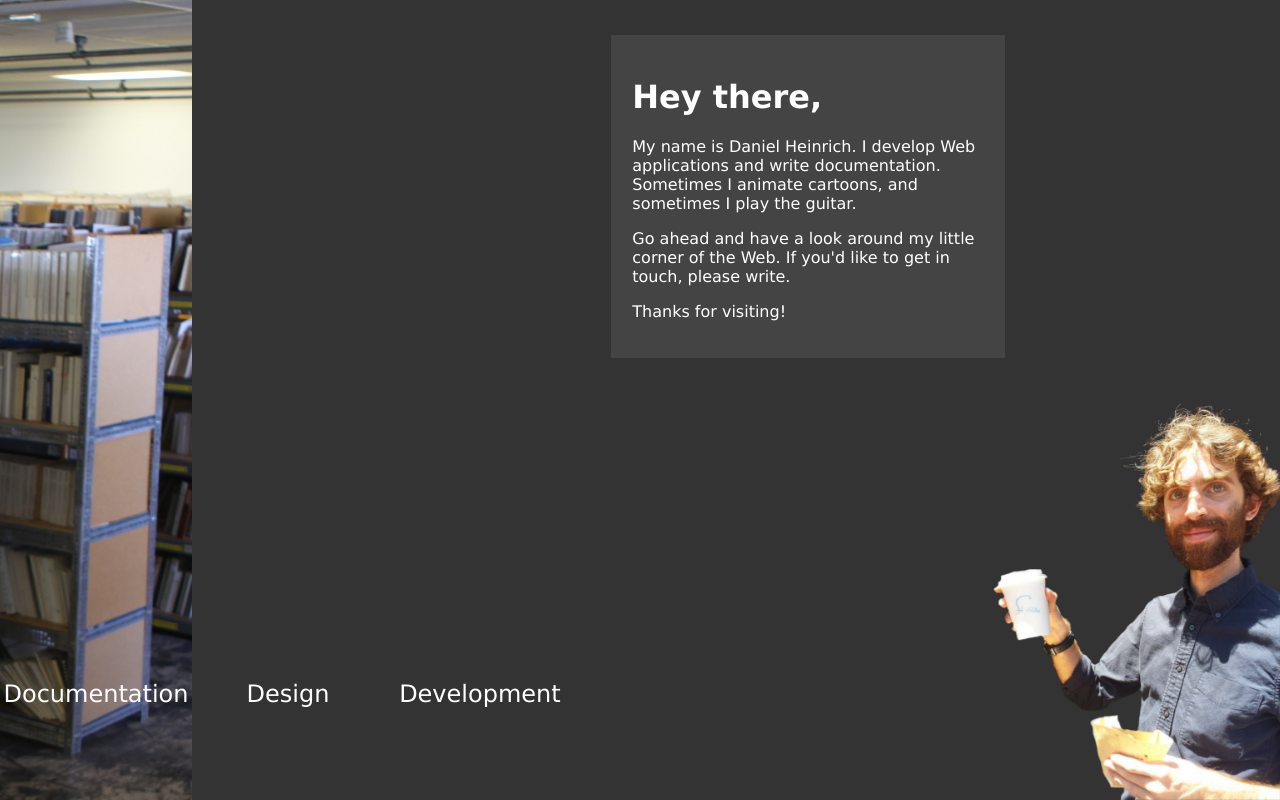
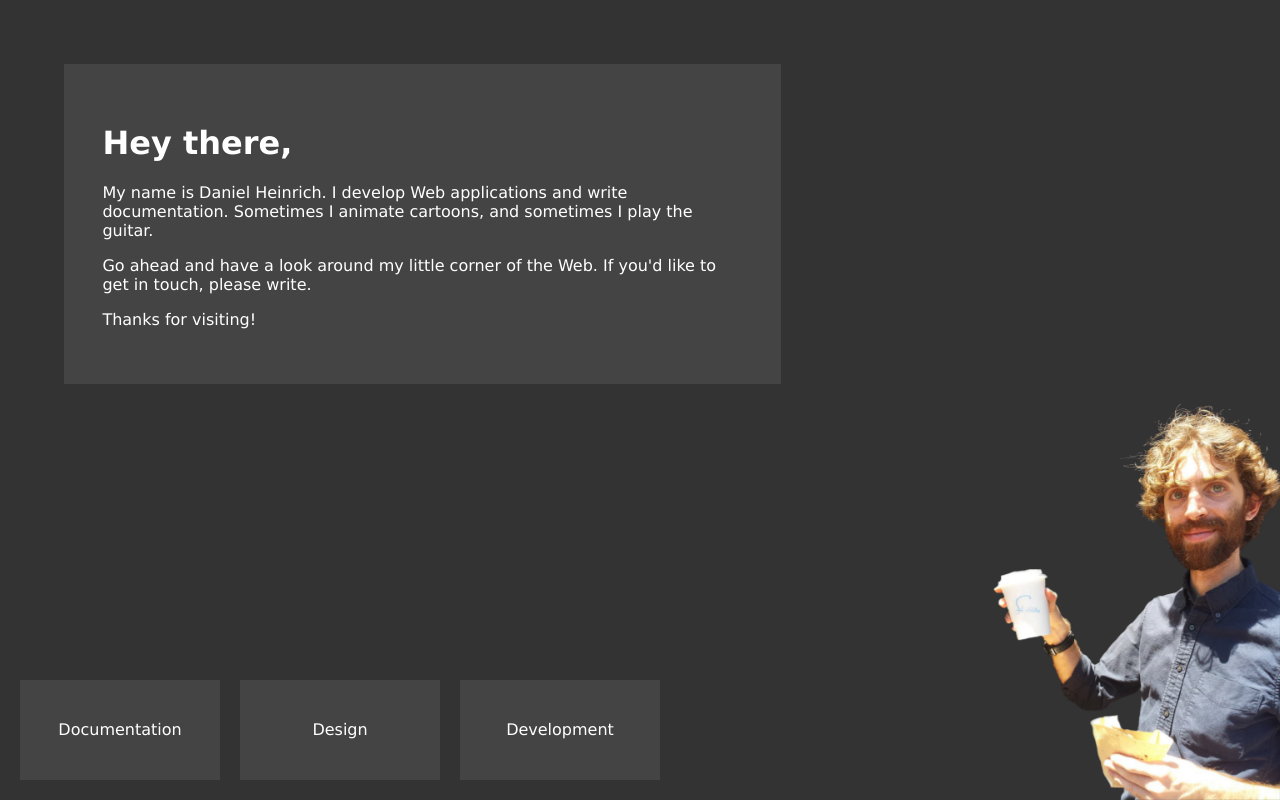
Before and after one commit to thewren/MyWebSite, a Python web app: template templates/home.html in a window 1280 px wide. Run offline with Jinja, Linux system fonts and the light colour scheme; the template is opened without the code that fills it, so the values that code supplies are empty.

Commit message:
Redesign

```diff
--- a/static/css/style.css
+++ b/static/css/style.css
@@ -35,13 +35,12 @@
 
 html {
 	font-family: "Lucida Sans Unicode", "Lucida Grande", sans-serif;
-	background-color: white;
+	background-color: #333333;
 }
 
 body {
 	margin: 0;
 	/*margin-top: 120px;*/
-	margin-left: 230px; /*nav-bar width + nav-bar borders*/
 	color: white;
 }
 
@@ -90,14 +89,12 @@ body {
 		text-align: center;
 		/*height: 100%;*/
 		left: 0;
-		top: 0;
-		width: 200px;
-		height: 100%;
-		padding: 10px;
-		border-left: 7px solid #FFFFFA;
-		border-right: 3px solid #FFFFFA;
+		bottom: 0;
+		width: 100%;
+
+
 		/*background-color: #4A4A4A;*/
-		background-color: #444444;
+		background-color: #333333;
 		z-index: 1000;
 
 		/*animation: 2s ease 0s 1 alternate scroll_to_bot;*/
@@ -119,24 +116,43 @@ body {
 	/* Navigation */
 
 	.nav-button {
-		width: 100%;
-		height: 0; padding-bottom: 50%;
+		width: 200px;
+		height: 100px;
 		line-height: 100px;
 		overflow: hidden;
-		border-radius: 0px;
 		background-size: 100% 100%;
-		background-color: #FFFFFA;
+		background-color: #444444;
 		cursor: pointer;
-		margin-bottom: 10px;
-		color: #444444
+		margin-left: 20px; margin-top: 20px; margin-bottom: 20px;
+
+		float: left;
 	}
 
-	.nav-button-container {
+	.nav-portrait {
+
+		width: 0;
+		height: 0; /*padding-bottom: 100%;*/
+		background-color: #333333;
+	}
+
+	.nav-portrait > img {
+		/*float: right;*/
+		height: 50%;
+		max-height: 718px;
+		max-width: 492px;
 		position: fixed;
 		bottom: 0;
-		left: 17px;
+		right: 0;
+		/*display: block;*/
+	}
+
+
+/*
+	.nav-button-container {
+
 		width: 200px;
-
+		display:inline-block;
+*/
 
 		/*margin-top: 1%; margin-bottom: 1%;*/
 		/*
@@ -146,7 +162,7 @@ body {
 
 		/*animation: 2s ease 2s 1 alternate nav_buttons_appear;*/
 		/*animation: duration | type | delay | repetitions | direction | function */
-	}
+/*	}*/
 	/*@keyframes nav_buttons_appear { from { opacity: 0; } to { opacity: 1; }  }*/
 
 
@@ -259,34 +275,6 @@ body {
 
 		}
 
-		.home-portrait {
-
-			width: 100%;
-			height: 100%; /*padding-bottom: 100%;*/
-			border-radius: 0px 0px 0px 0px;
-			background-color: #333333;
-
-			overflow: hidden;
-		}
-
-		.home-portrait-container {
-			position: fixed;
-			bottom: 0;
-			right: 0;
-			width: 55%;
-			height:100%;
-		}
-
-		.home-portrait > img {
-			/*float: right;*/
-			height: 50%;
-			max-height: 718px;
-			max-width: 492px;
-			position: fixed;
-			bottom: 0;
-			right: 0;
-			/*display: block;*/
-		}
 
 		.home-description {
 			width: 50%;
@@ -297,45 +285,6 @@ body {
 
 		}
 
-		.home-nav-button-container {
-			position: fixed;
-			top: 0;
-			left: 0;
-			width: 45%;
-			height: 100%;
-			background-color: #333333;
-			cursor: pointer;
-		}
-
-		.home-nav-button {
-			position: relative;
-			width: 33.33%;
-			height: 100%;
-
-			background-color: #333333;
-			display: inline-block;
-			overflow: hidden;
-		}
-
-
-
-		.home-nav-button > img {
-			height: 100%;
-			opacity: 0;
-		}
-
-		.home-nav-button > img:hover {
-			opacity: 1;
-		}
-
-		.home-nav-button-title {
-			position: absolute;
-			bottom: 0;
-			width: 100%;
-			height: 15%;
-			text-align: center;
-			font-size: 24px;
-		}
 
 
 
--- a/templates/home.html
+++ b/templates/home.html
@@ -21,10 +21,14 @@
 	<div id="home-pattern">
 	</div>
 
-	<div class="home-portrait-container">
-		<div class="home-portrait">
-			<img src="../static/images/home_portrait_1t.png" />
 
+
+
+
+
+	{% extends "templates/layout.html" %}
+
+	{% block body %}
 	<div class="home-description">
 		<h1>
 			Hey there,
@@ -39,39 +43,9 @@
 			Thanks for visiting!
 		</p>
 	</div>
-
-		</div>
-</div>
-
-	<div class="home-nav-button-container">
-		<div class="home-nav-button">
-			<div class="home-nav-button-title">
-				Documentation
-			</div>
-			<img src="../static/images/buttons/documentation_1.jpg" />
-		</div><!--
-		--><div class="home-nav-button">
-		<div class="home-nav-button-title">
-			Design
-		</div>
-		</div><!--
-		--><div class="home-nav-button">
-		<div class="home-nav-button-title">
-			Development
-		</div>
-		<img src="../static/images/buttons/development_1.png" />
-		</div>
-	</div>
+	{% endblock %}
 
 
-
-
-
-
-
-
-
-<script src="static/js/scripts.js"></script>
 
 </body>
 
--- a/templates/layout.html
+++ b/templates/layout.html
@@ -18,98 +18,37 @@
 
 	<div id="nav-bar">
 
+<!--
 		<a href = "/">
 			<div id='logo'>
 				<img src="/static/images/logos/imageofme_0.jpg"/>
 			</div>
 		</a>
+-->
 
 
-		<div class="nav-button-container">
 
 				<div class="nav-button"><!-- style="background-image: url('/static/images/buttons/waves_400x400.gif');">-->
 					<!--<image src="/static/images/home_portrait_1.jpg" />-->
 					Documentation
 				</div>
+
 				<div class="nav-button"><!-- style="background-image: url('/static/images/buttons/waves_400x400.gif');">-->
 					Design
 				</div>
+
+
 				<div class="nav-button">
 					Development
 				</div>
 
-		</div>
+
+				<div class="nav-portrait">
+					<img src="../static/images/home_portrait_1t.png" />
+				</div>
 
 
-
-	<div class="nav-bar-sub">
-
-		<div class="nav-bar-sub-column">
-
-			<div class="nav-bar-sub-title">
-				Documentation
-			</div>
-			<a href = "/portfolio/analytics-cloud">
-				<div class="nav-bar-sub-button">
-					<div class="nav-bar-sub-button-title">
-						Salesforce Analytics Cloud
-					</div>
-				</div>
-			</a>
-			<div class="nav-bar-sub-button">
-				Portfolio Button
-			</div>
-			<div class="nav-bar-sub-button">
-				Portfolio Button
-			</div>
-			<div class="nav-bar-sub-button">
-				Portfolio Button
-			</div>
-		</div><!--
-			No space between in-line blocks
---><div class="nav-bar-sub-column">
-
-			<div class="nav-bar-sub-title">
-				Web Apps
-			</div>
-
-			<div class="nav-bar-sub-button">
-				Portfolio Button
-			</div>
-			<div class="nav-bar-sub-button">
-				Portfolio Button
-			</div>
-			<div class="nav-bar-sub-button">
-				Portfolio Button
-			</div>
-			<div class="nav-bar-sub-button">
-				Portfolio Button
-			</div>
-		</div><!--
-			No space between in-line blocks
---><div class="nav-bar-sub-column">
-
-			<div class="nav-bar-sub-title">
-				Experiments
-			</div>
-
-			<div class="nav-bar-sub-button">
-				Portfolio Button
-			</div>
-			<div class="nav-bar-sub-button">
-				Portfolio Button
-			</div>
-			<div class="nav-bar-sub-button">
-				Portfolio Button
-			</div>
-			<div class="nav-bar-sub-button">
-				Portfolio Button
-			</div>
-		</div>
-
 	</div>
-
-</div>
 
 
 
@@ -118,9 +57,7 @@
 	{% block body %}
 	{% endblock %}
 
-	<!--<div id="footer">
 
-	</div>-->
 
 <script src="static/js/scripts.js"></script>
 
```
Lines whose indentation alone changed are shown as unchanged.
